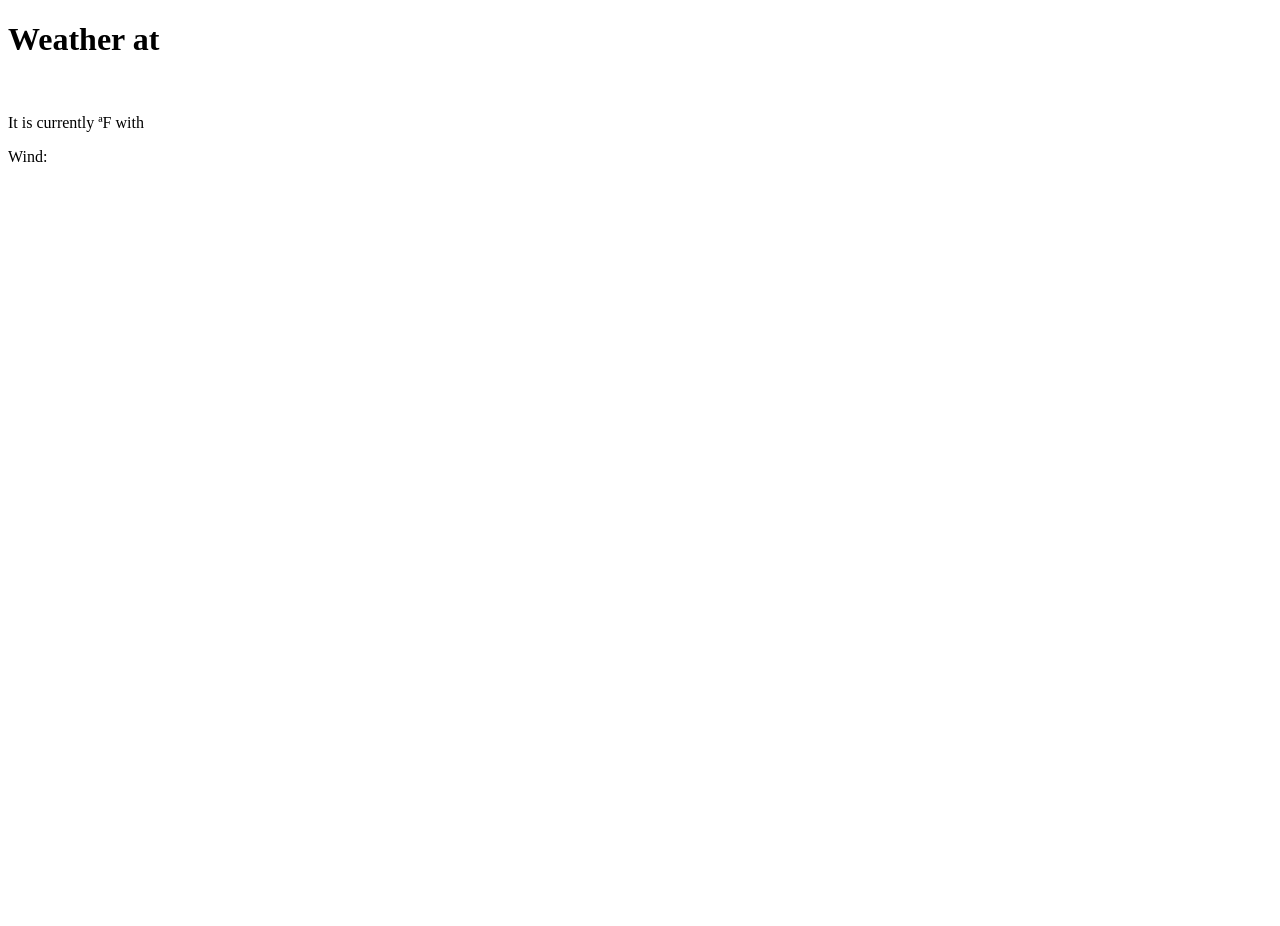
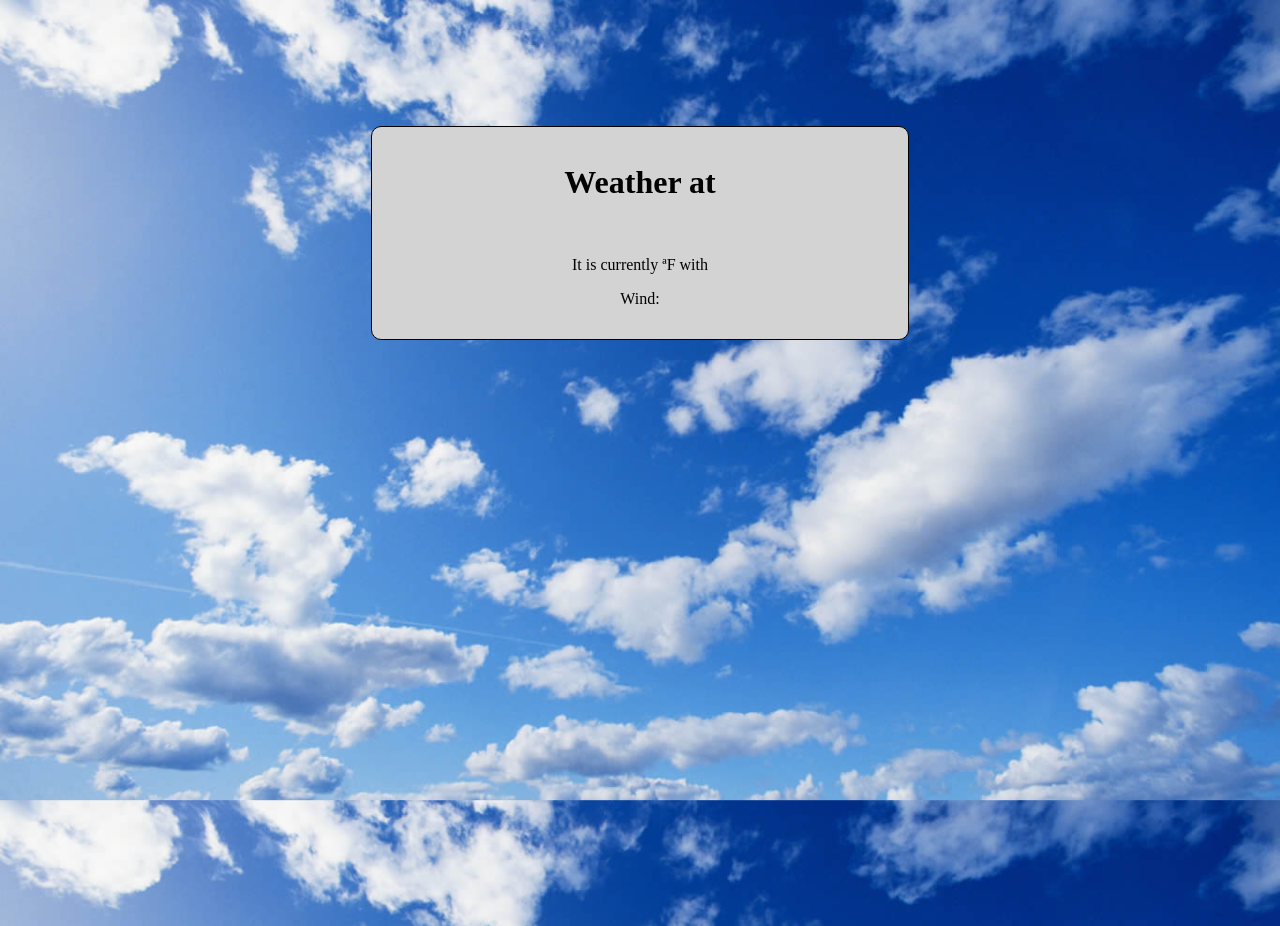
Before and after one commit to jmknoll/js-weather, a plain HTML site: page index.html in a window 1280 px wide. Before the commit the page ends 800 px from the top, so only its background shows below. Drawn offline with nearby package versions, Linux system fonts and the light colour scheme.

Commit message:
update UI

```diff
--- a/index.html
+++ b/index.html
@@ -8,6 +8,7 @@
 <script src="application.js"></script>
 </head>
 <body>
+<div class="main">
 	<div id="forecast">
 	<h1>Weather at <span id="location"> </span></h1>
 	<div id="imgdiv">
@@ -16,5 +17,6 @@
 	<p>It is currently <span id="temp"> </span>ªF with <span id="desc"> </span></p>
 	<p>Wind: <span id="wind"></span></p>
 	</div>
+</div>
 </body>
 </html>
--- a/style.css
+++ b/style.css
@@ -0,0 +1,26 @@
+html, body {
+	height: 100%;
+}
+
+body {
+	background-color: black;
+	background-image: url("background.jpg");
+	background-size: cover;
+}
+
+.main {
+	background: lightgrey;
+	width: 40%;
+	margin: 10% auto;
+	text-align: center;
+	padding: 15px;
+	border: 1px solid black;
+	border-radius: 10px;
+}
+
+#img {
+	transition-duration: 2.0s;
+}
+.main:hover #img{
+	transform: scale(2,2);
+}
```
Also changed, not shown: background.jpg (added). Lines whose indentation alone changed are shown as unchanged.
